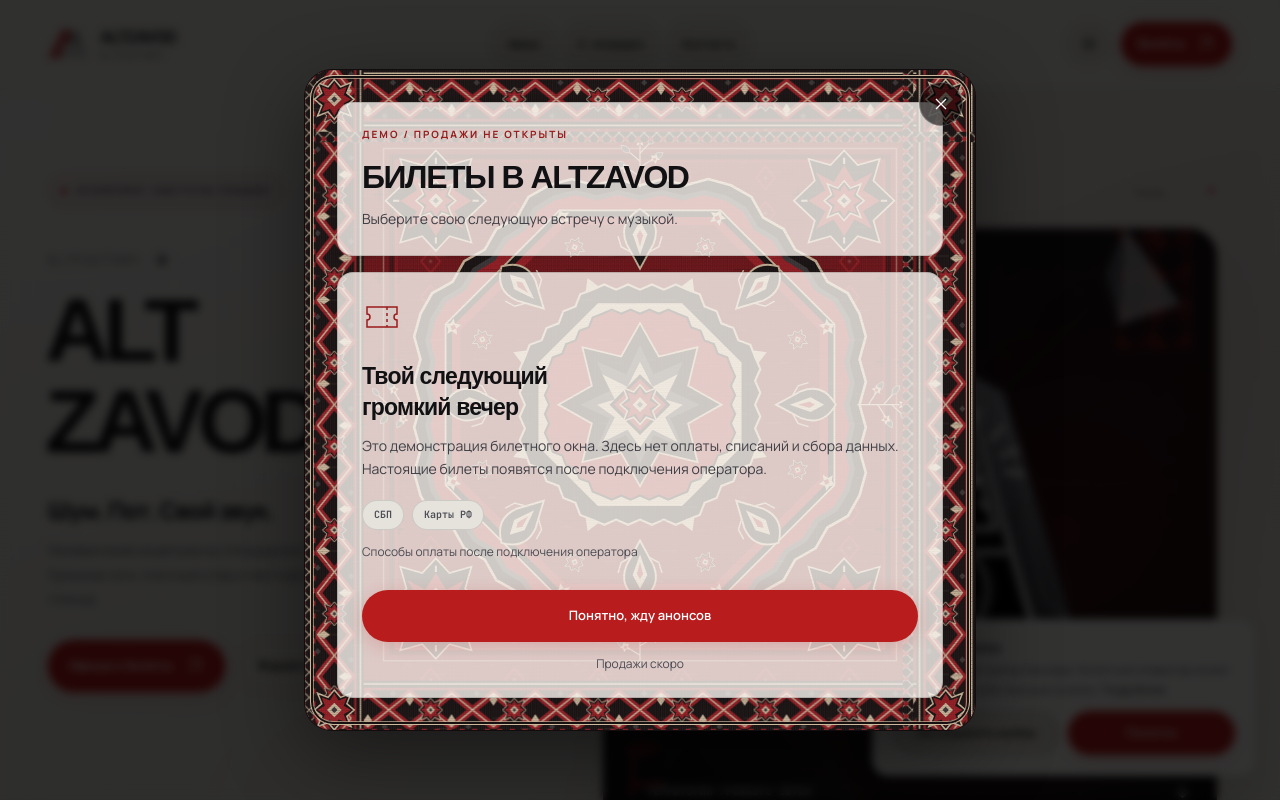
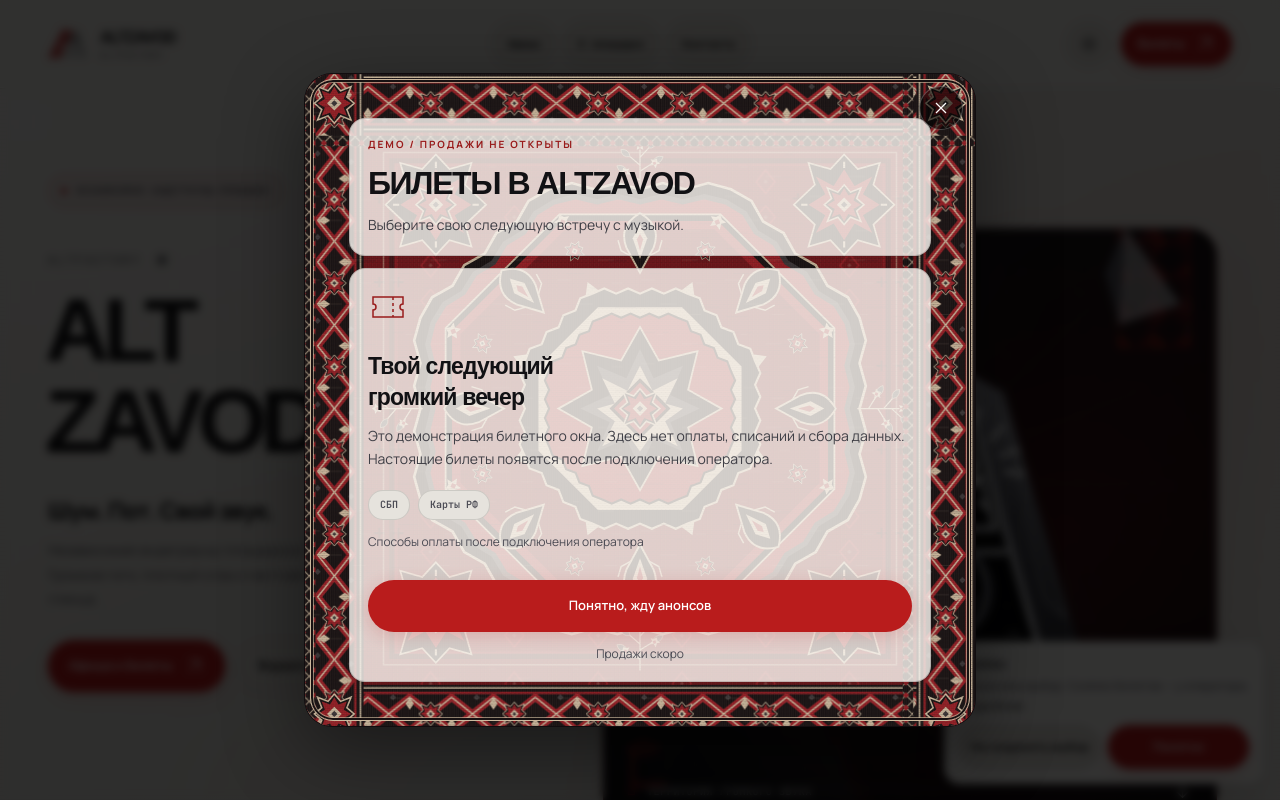
Before and after one commit to wisperff/ALTVLADOS, a Next.js app: page / in a window 1280 px wide. Both pictures are taken after a click on the button "Билеты". Shown: the top 800 px of the page. Built offline with nearby package versions, Linux system fonts and the light colour scheme; a web font is replaced by a local one.

Commit message:
Polish light ticket carpet and fix privacy disclosure links (#14)

```diff
--- a/src/app/globals.css
+++ b/src/app/globals.css
@@ -116,7 +116,6 @@ svg { flex-shrink: 0; }
 .hero-meta { display: flex; align-items: center; justify-content: space-between; gap: 20px; padding-block: 30px 20px; color: var(--text-hero-meta); font-size: 10px; letter-spacing: .08em; }
 .hero-meta .eyebrow { display: inline-flex; align-items: center; gap: 9px; padding: 8px 12px; border: 1px solid var(--glass-border); border-radius: 999px; background: var(--tonal-surface); }
 .status-dot { display: inline-block; width: 6px; height: 6px; background: var(--accent); border-radius: 50%; flex-shrink: 0; }
-.hero-cross { margin-left: 28px; color: var(--accent-ink); font-size: 17px; }
 .hero-grid { display: grid; grid-template-columns: minmax(0, .92fr) minmax(0, 1.08fr); min-height: 600px; gap: 32px; }
 .hero-copy { position: relative; z-index: 10; min-width: 0; padding-block: 24px 32px; }
 .hero-alias { display: flex; align-items: center; gap: 12px; color: var(--text-hero-alias); text-transform: uppercase; font-size: 11px; letter-spacing: .25em; margin-bottom: 16px; }
@@ -234,7 +233,7 @@ svg { flex-shrink: 0; }
 .site-footer summary { min-height: var(--control-size); padding: 10px 14px; border: 1px solid var(--border-soft); border-radius: var(--radius-pill); background: var(--control-bg); }
 
 @media (min-width: 640px) {
-  .cookie-notice { left: auto; right: calc(1.5rem + var(--scrollbar-compensation, 0px)); bottom: calc(1.5rem + env(safe-area-inset-bottom, 0px)); width: min(24rem, calc(100% - 3rem)); }
+  .cookie-notice { left: auto; right: calc(1rem + var(--scrollbar-compensation, 0px)); bottom: calc(1rem + env(safe-area-inset-bottom, 0px)); width: min(20rem, calc(100% - 2rem)); }
 }
 
 @media (min-width: 768px) {
@@ -283,7 +282,6 @@ svg { flex-shrink: 0; }
   .eyebrow { font-size: 10px; letter-spacing: .08em; }
   .section-eyebrow { font-size: 11px; }
   .hero-meta { padding-block: 24px 17px; }
-  .hero-meta > span:last-child { display: none; }
   .hero-copy { padding-block: 8px 0; }
   .hero-alias { margin-bottom: 15px; font-size: 9px; }
   .hero-tagline { margin-top: 24px; font-size: 21px; }
--- a/src/app/punk.css
+++ b/src/app/punk.css
@@ -79,7 +79,6 @@ body::after {
   border-color: var(--telegram-border);
   box-shadow: inset 0 1px 0 var(--glass-highlight), 0 0 50px -15px var(--telegram-glow);
 }
-.telegram-surface > div:first-child > svg:last-child { color: var(--contrast-ink); }
 .button { transition: transform .16s ease, opacity .16s ease; }
 .button:active { transform: scale(.97); }
 .button-primary:disabled:hover { transform: none; }
@@ -131,3 +130,14 @@ body::after {
   .button-primary:hover, .button:active, .punk-tag, .punk-sticker,
   .hero-alias span { transform: none; }
 }
+
+/* Open more of the original woven border on paper surfaces; dark stays intact. */
+:root[data-theme='light'] .ticket-dialog { --ticket-carpet-frame: 28px; }
+:root[data-theme='light'] .ticket-content { gap: 12px; }
+:root[data-theme='light'] .ticket-copy-surface,
+:root[data-theme='light'] .ticket-dialog .ticket-inset { padding: clamp(.875rem, 2.5vw, 1.125rem); }
+:root[data-theme='light'] .ticket-dialog #ticket-title { margin-top: 12px; }
+
+@media (min-width: 640px) {
+  :root[data-theme='light'] .ticket-dialog { --ticket-carpet-frame: 44px; }
+}
--- a/src/app/tokens.css
+++ b/src/app/tokens.css
@@ -176,7 +176,7 @@
   --telegram-surface: rgb(185 28 28 / 5%);
   --telegram-border: rgb(185 28 28 / 32%);
   --telegram-glow: rgb(185 28 28 / 12%);
-  --ticket-panel: rgb(250 247 242 / 80%);
+  --ticket-panel: rgb(250 247 242 / 82%);
   --ticket-panel-border: rgb(0 0 0 / 15%);
   --ticket-copy: #3f3f46;
   --ticket-muted: #4b4b54;
--- a/src/components/ContactsSection.tsx
+++ b/src/components/ContactsSection.tsx
@@ -22,7 +22,6 @@ export function ContactsSection() {
               <svg viewBox="0 0 32 32" fill="none" className="h-9 w-9 text-accent-ink" aria-hidden="true">
                 <path d="m4 15 23-9-5 21-8-7-5 3 1-7 13-7-13 10-6-4Z" stroke="currentColor" strokeWidth="1.5" strokeLinecap="round" strokeLinejoin="round" />
               </svg>
-              <Icon name="arrowUpRight" className="h-4 w-4 text-detail" />
             </div>
             <h3 className="telegram-heading !mt-6 min-w-0 text-xl font-semibold tracking-tight [overflow-wrap:anywhere] sm:text-2xl">{telegram.title}</h3>
             {telegram.href ? (
--- a/src/components/CookieBanner.tsx
+++ b/src/components/CookieBanner.tsx
@@ -2,6 +2,7 @@
 
 import { useLayoutEffect, useRef, useState, useSyncExternalStore } from "react";
 import { site } from "@/data/site";
+import { PrivacyLink } from "./PrivacyLink";
 
 function subscribeToStorage(listener: () => void) {
   window.addEventListener("storage", listener);
@@ -67,13 +68,13 @@ export function CookieBanner() {
     <aside
       ref={banner}
       aria-labelledby="cookie-title"
-      className="cookie-notice fixed z-30 flex flex-col gap-3 p-3.5 text-xs sm:p-5"
+      className="cookie-notice fixed z-30 flex flex-col gap-2.5 p-3.5 text-xs"
     >
       <div className="max-w-xl">
         <p id="cookie-title" className="text-xs font-semibold text-bright">{copy.title}</p>
         <p className="cookie-description text-xs leading-relaxed text-ui-muted">
           {copy.description}{" "}
-          <a className="text-ui-link underline underline-offset-4 hover:text-bright" href={site.footer.privacy.href || '#privacy'}>{copy.policyLabel}</a>
+          <PrivacyLink className="text-ui-link underline underline-offset-4 hover:text-bright">{copy.policyLabel}</PrivacyLink>
         </p>
       </div>
       <div className="cookie-actions grid w-full min-w-0 shrink-0 grid-cols-2 gap-2">
--- a/src/components/HeroSection.tsx
+++ b/src/components/HeroSection.tsx
@@ -10,7 +10,7 @@ export function HeroSection() {
   return (
     <section className="hero" aria-labelledby="hero-title">
       <div className="section-shell hero-shell">
-        <div className="hero-meta"><span className="eyebrow"><span className="status-dot" />{site.hero.eyebrow}</span><span>{site.hero.city}<span className="hero-cross" aria-hidden="true"> + </span></span></div>
+        <div className="hero-meta"><span className="eyebrow"><span className="status-dot" />{site.hero.eyebrow}</span></div>
         <div className="hero-grid">
           <div className="hero-copy">
             <p className="hero-alias">{site.alias}<span aria-hidden="true"><svg width="16" height="16" viewBox="0 0 20 20" fill="none" stroke="currentColor" strokeWidth="1.6" focusable="false"><path d="M10 2v16M2 10h16M4.35 4.35l11.3 11.3M4.35 15.65l11.3-11.3" /></svg></span></p>
--- /dev/null
+++ b/src/components/PrivacyLink.tsx
@@ -0,0 +1,40 @@
+'use client';
+
+import { useEffect, useRef, type MouseEvent, type ReactNode } from 'react';
+import { site } from '@/data/site';
+import { getAnchorTarget, navigateToAnchor } from '@/lib/anchorNavigation';
+
+type PrivacyProps = { children: ReactNode; className?: string };
+
+export function PrivacyLink({ children, className }: PrivacyProps) {
+  const href = site.footer.privacy.href;
+
+  function openPrivacy(event: MouseEvent<HTMLAnchorElement>) {
+    if (href || event.defaultPrevented || event.button !== 0 || event.metaKey || event.ctrlKey || event.shiftKey || event.altKey) return;
+    const disclosure = getAnchorTarget('#privacy');
+    if (!disclosure || disclosure.tagName !== 'DETAILS') return;
+    event.preventDefault();
+    (disclosure as HTMLDetailsElement).open = true;
+    navigateToAnchor('#privacy');
+  }
+
+  return <a href={href || '#privacy'} className={className} aria-controls={href ? undefined : 'privacy'} onClick={openPrivacy}>{children}</a>;
+}
+
+export function PrivacyDisclosure({ children, className }: PrivacyProps) {
+  const disclosure = useRef<HTMLDetailsElement>(null);
+
+  useEffect(() => {
+    const revealHashTarget = () => {
+      if (window.location.hash !== '#privacy' || !disclosure.current) return;
+      disclosure.current.open = true;
+      navigateToAnchor('#privacy');
+    };
+    revealHashTarget();
+    // Native hash links and Back/Forward also reveal the existing text.
+    window.addEventListener('hashchange', revealHashTarget);
+    return () => window.removeEventListener('hashchange', revealHashTarget);
+  }, []);
+
+  return <details id="privacy" ref={disclosure} className={className}>{children}</details>;
+}
--- a/src/data/site.ts
+++ b/src/data/site.ts
@@ -150,7 +150,7 @@ export const site = {
         eyebrow: 'ПРОСТРАНСТВО',
         title: 'СВОЙ ЗВУК.\nСВОИ ЛЮДИ.',
         description: 'Altzavod / Altfactory — независимая сцена в Твери. Без глянца и лишней дистанции: артисты, зал и музыка, ради которой собираются свои.',
-        placeholderNote: 'Концепция пространства: звук, свет, бар и зоны ниже описаны как заглушки. Оснащение, вместимость и условия уточняются у команды перед мероприятием.',
+        placeholderNote: 'Живой звук, свет и место для встреч до и после концерта. Подробности каждого вечера — в Telegram площадки.',
         features: [
             {
                 title: 'Живой звук',
@@ -211,8 +211,8 @@ export const site = {
     },
     cookies: {
         storageKey: 'altzavod-cookie-choice-v1',
-        title: 'Немного о cookies',
-        description: 'Сайт сохраняет выбор баннера. Билетный оператор может использовать собственные cookies.',
+        title: 'Cookies',
+        description: 'Сохраняем выбор. Cookies билетов — у оператора.',
         acceptLabel: 'Понятно',
         rejectLabel: 'Не сохранять выбор',
         policyLabel: 'Подробнее',
```
Also changed, not shown: src/components/Footer.tsx (+4 -3 lines), 1 other file (tests, documents, lock files or other folders).
